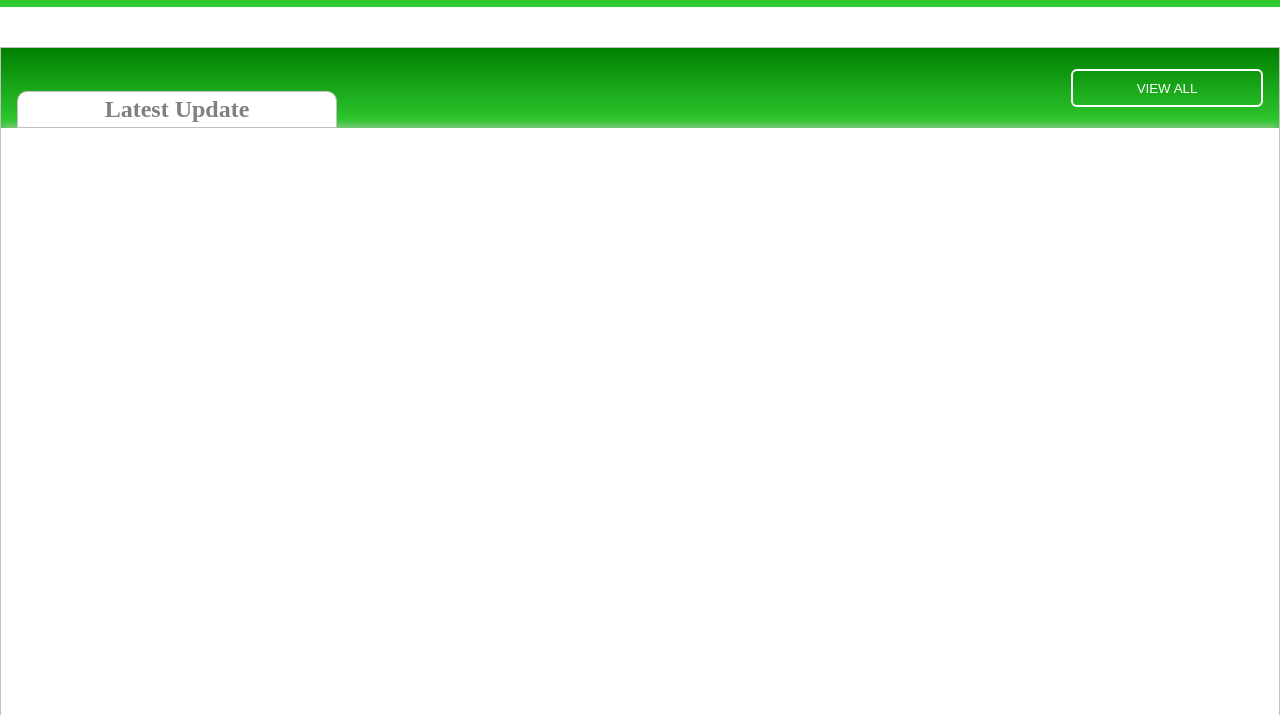
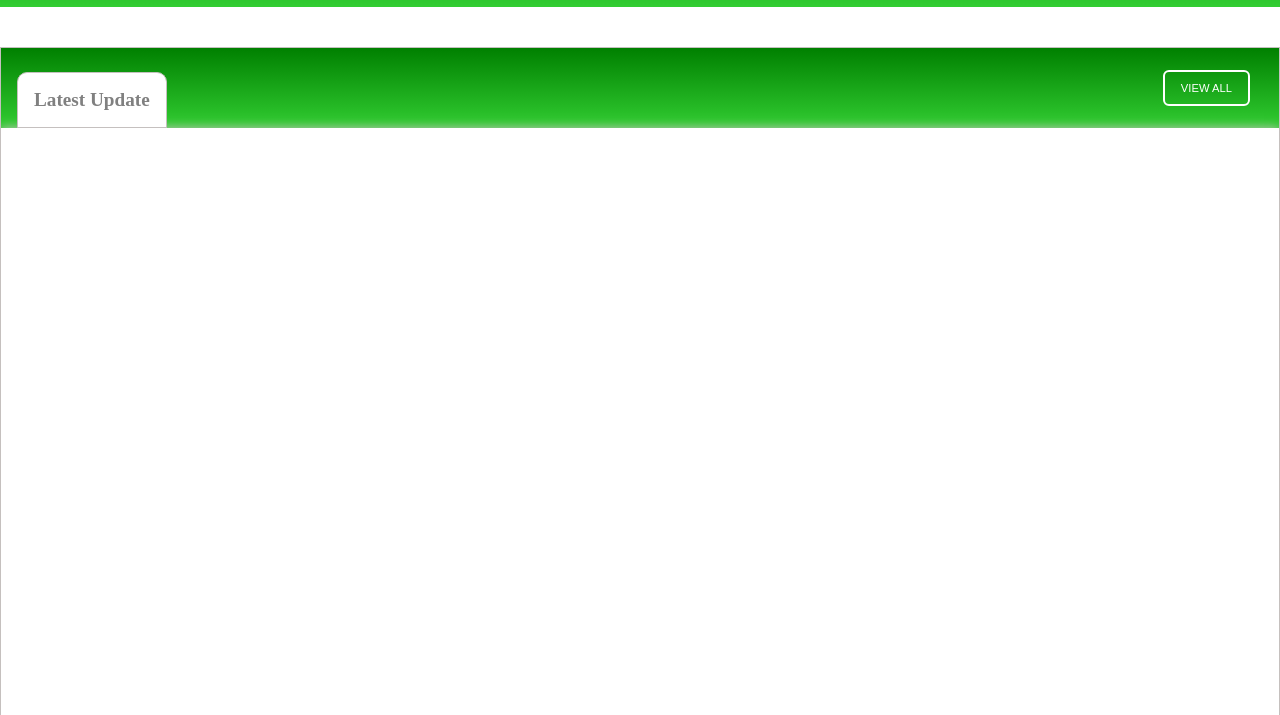
Before and after one commit to Abhishek102-tech/web-comic, a plain HTML site: page index.html in a window 1280 px wide. Shown: the part 85-800 px from the top of the page. Drawn offline with nearby package versions, Linux system fonts and the light colour scheme.

Commit message:
font changes

```diff
--- a/style.css
+++ b/style.css
@@ -75,7 +75,6 @@
 
 .update {
     background: linear-gradient(to bottom, green, limegreen);
-    /* width: 100vw */
     display: flex;
     flex-direction: row;
     align-items: center;
@@ -93,15 +92,15 @@
 }
 
 .updates span{
-    width: 25vw;
+   width: fit-content;
     background: white;
     border: 0.125px solid #c5c0bf;
     border-radius: 10px 10px 0px 0px;
     display: flex;
-    padding: 4px 0;
+    padding: 1rem;
     justify-content: center;
     align-items: center;
-    font-size: 1.5rem;
+    font-size: clamp(0.8rem, 1.2rem, 1.5rem);
     font-weight: 700;
     color: grey;
 }
@@ -113,17 +112,20 @@
     align-items: center;
     padding: 0.5rem 0;
     height: 100%;
+    width: 10%;
 }
 
 .view {
-    width: 15vw;
     padding: 0.6rem 1rem;
     margin: 4px 0;
     border: 2px solid white;
     border-radius: 6px;
+    display: flex;
+    flex-direction: column;
     color: white;
     background: transparent;
     text-transform: uppercase;
+    font-size: clamp(0.3rem, 0.7rem, 1rem);
 }
 
 .view:hover {
```
